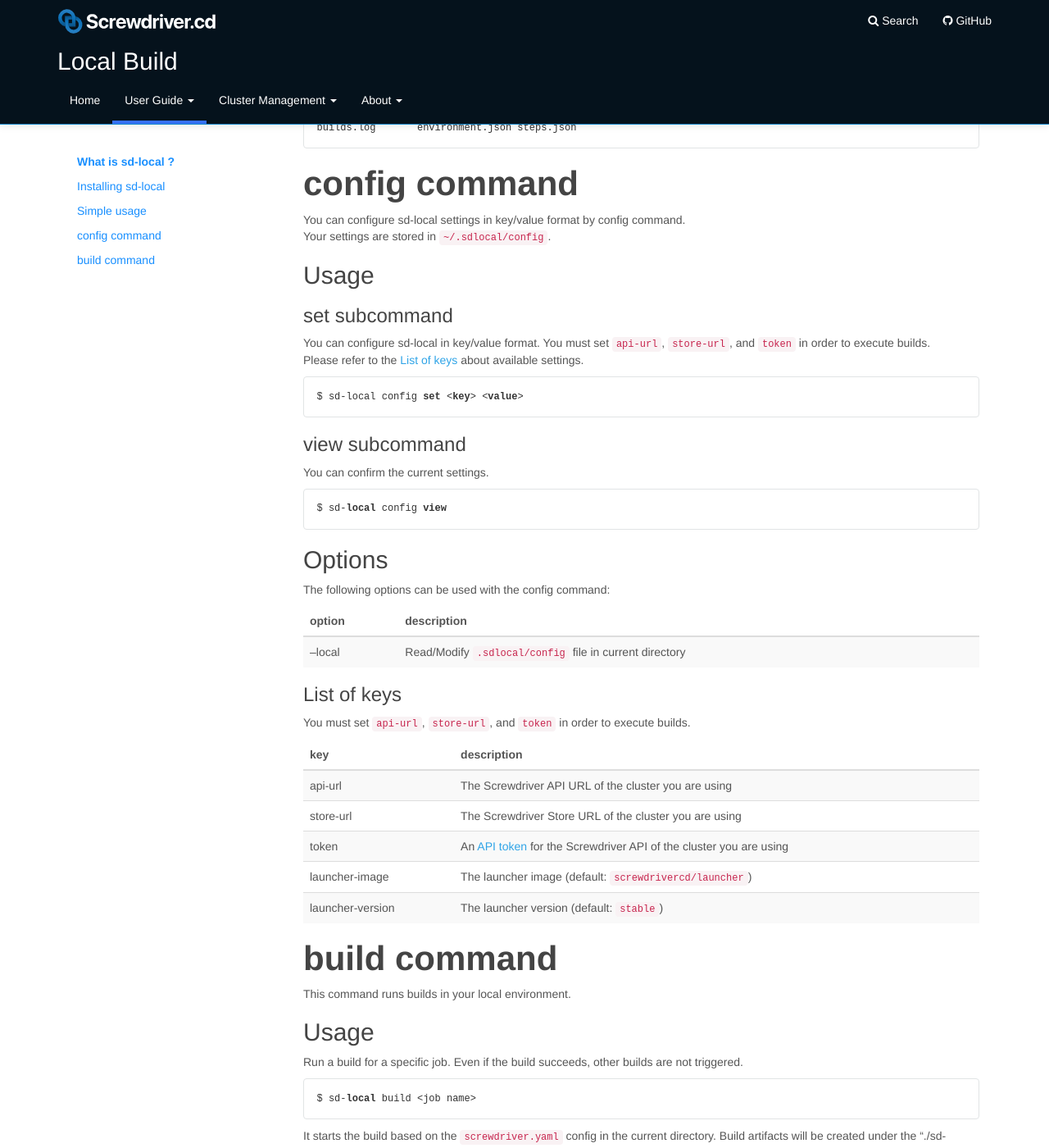
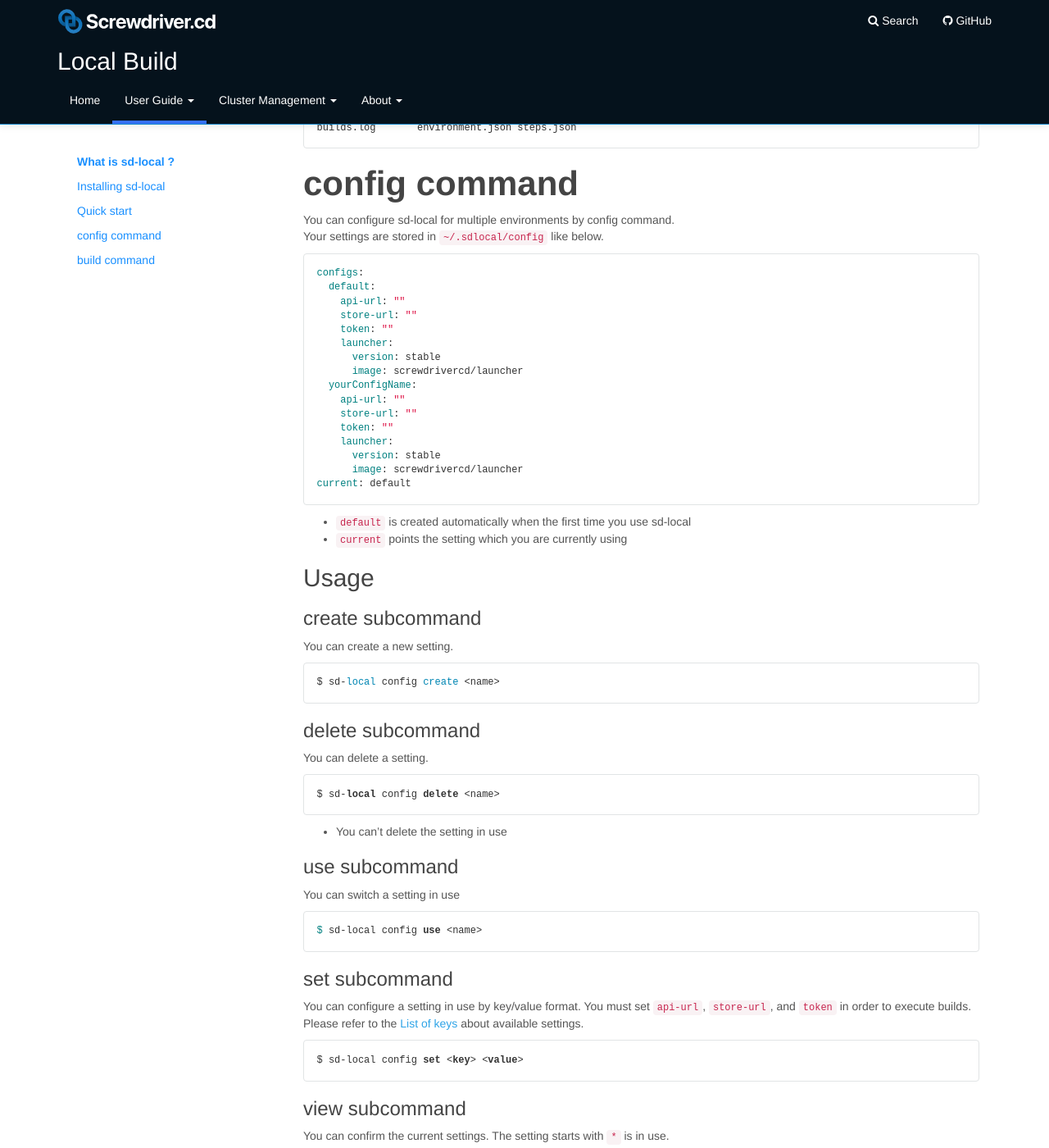
Before and after one commit to screwdriver-cd/guide, a Jekyll site: the page built from docs/user-guide/local.md, in a window 1280 px wide and 1400 px high, scrolled down 1669 px. Shown: the whole window at 82% size. Built offline with Jekyll 4.4.1, drawn with Linux system fonts in a browser that asks for light colours; some of the changed text lies outside the part shown.

Commit message:
fix user guide for new config command

````diff
--- a/docs/user-guide/local.md
+++ b/docs/user-guide/local.md
@@ -8,8 +8,8 @@ toc:
   url: "#what-is-sd-local-?"
 - title: Installing sd-local
   url: "#installing-sd-local"
-- title: Simple usage
-  url: "#simple-usage"
+- title: Quick start
+  url: "#quick-start"
 - title: config command
   url: "#config-command"
 - title: build command
@@ -101,15 +101,59 @@ builds.log       environment.json steps.json
 
 
 # config command
-You can configure sd-local settings in key/value format by config command.
-Your settings are stored in `~/.sdlocal/config`.
+You can configure sd-local for multiple environments by config command.
+Your settings are stored in `~/.sdlocal/config` like below.
 
+```
+configs:
+  default:
+    api-url: ""
+    store-url: ""
+    token: ""
+    launcher:
+      version: stable
+      image: screwdrivercd/launcher
+  yourConfigName:
+    api-url: ""
+    store-url: ""
+    token: ""
+    launcher:
+      version: stable
+      image: screwdrivercd/launcher
+current: default
+```
+
+- `default` is created automatically when the first time you use sd-local
+- `current` points the setting which you are currently using
 
 ## Usage
 
 
+### create subcommand
+You can create a new setting.
+
+```bash
+$ sd-local config create <name>
+```
+
+### delete subcommand
+You can delete a setting.
+
+```bash
+$ sd-local config delete <name>
+```
+
+- You can't delete the setting in use
+
+### use subcommand
+You can switch a setting in use
+
+```bash
+$ sd-local config use <name>
+```
+
 ### set subcommand
-You can configure sd-local in key/value format. You must set `api-url`, `store-url`, and `token` in order to execute builds.
+You can configure a setting in use by key/value format. You must set `api-url`, `store-url`, and `token` in order to execute builds.
 Please refer to the [List of keys](#list-of-keys) about available settings.
 ```bash
 $ sd-local config set <key> <value>
@@ -117,20 +161,26 @@ $ sd-local config set <key> <value>
 
 
 ### view subcommand
-You can confirm the current settings.
+You can confirm the current settings. The setting starts with `*` is in use.
 
 
 ```bash
 $ sd-local config view
+  cluster1:
+    api-url: https://cluster1-api-screwdriver.com
+    store-url: https://cluster1-store-screwdriver.com
+    token: yourcluster1token
+    launcher:
+      version: stable
+      image: screwdrivercd/launcher
+* cluster2:
+    api-url: https://cluster2-api-screwdriver.com
+    store-url: https://cluster2-store-screwdriver.com
+    token: yourcluster1token
+    launcher:
+      version: stable
+      image: screwdrivercd/launcher
 ```
-
-## Options
-The following options can be used with the config command:
-
-
-|option|description|
-|---|---|
-|--local|Read/Modify `.sdlocal/config` file in current directory|
 
 ### List of keys
 You must set `api-url`, `store-url`, and `token` in order to execute builds.
@@ -167,7 +217,6 @@ The following options can be used with the build command:
 |--artifacts-dir|The build artifacts destination (default: `./sd-artifacts`)|
 |-e, --env|The environment variables in a build environment using `<key>=<value>` format (multiple variables allowed)|
 |--env-file|The environment variables in a build environment using file format (refer to [env-file format](#env-file-format))|
-|--local|Run command with `.sdlocal/config` file in current directory.|
 |-m, --memory|The memory limit of the build environment (can be specified in b, k, m, or g memory unit)|
 |--meta|The [metadata](metadata) used in a build environment using string JSON format: e.g. `"{\"HOGE\": \"FOO\"}"`|
 |--meta-file|The [metadata](metadata) used in build environment using file format|
````
Also changed, not shown: docs/ja/user-guide/local.md (+65 -14 lines).
